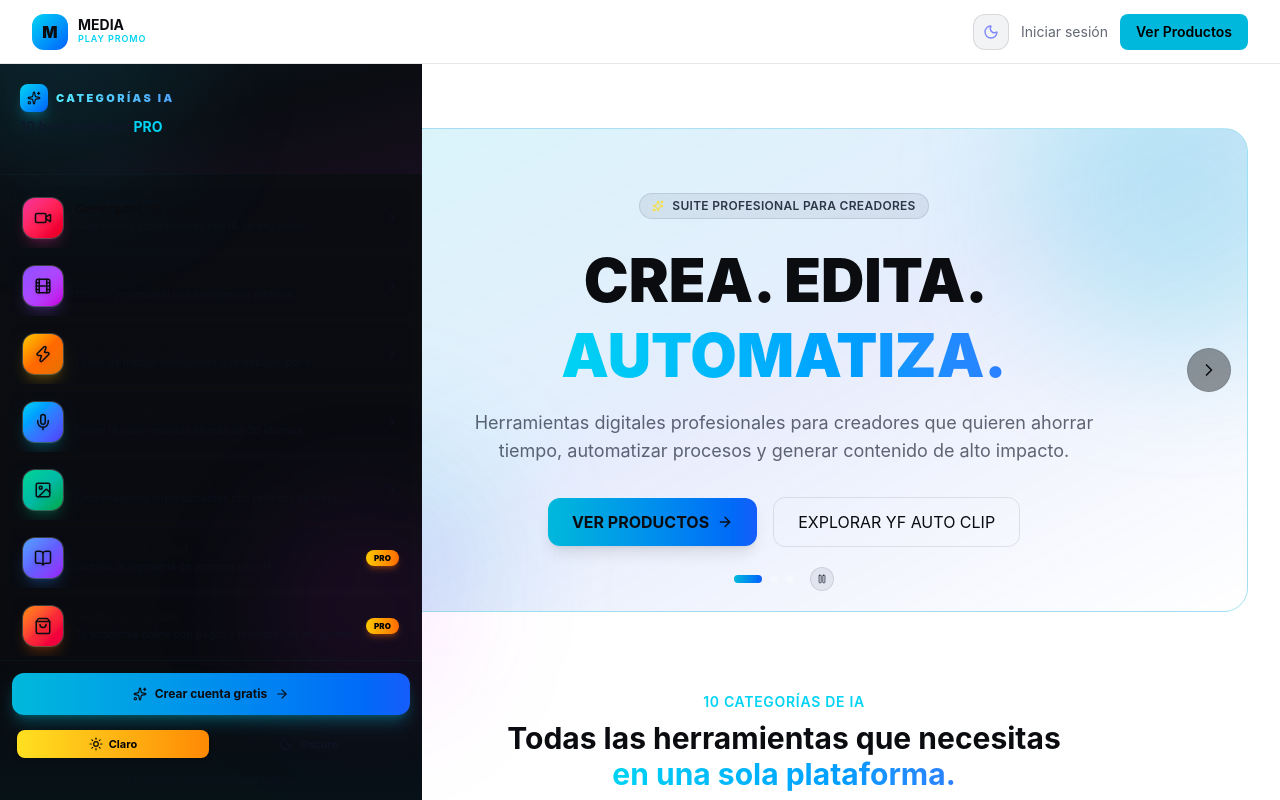
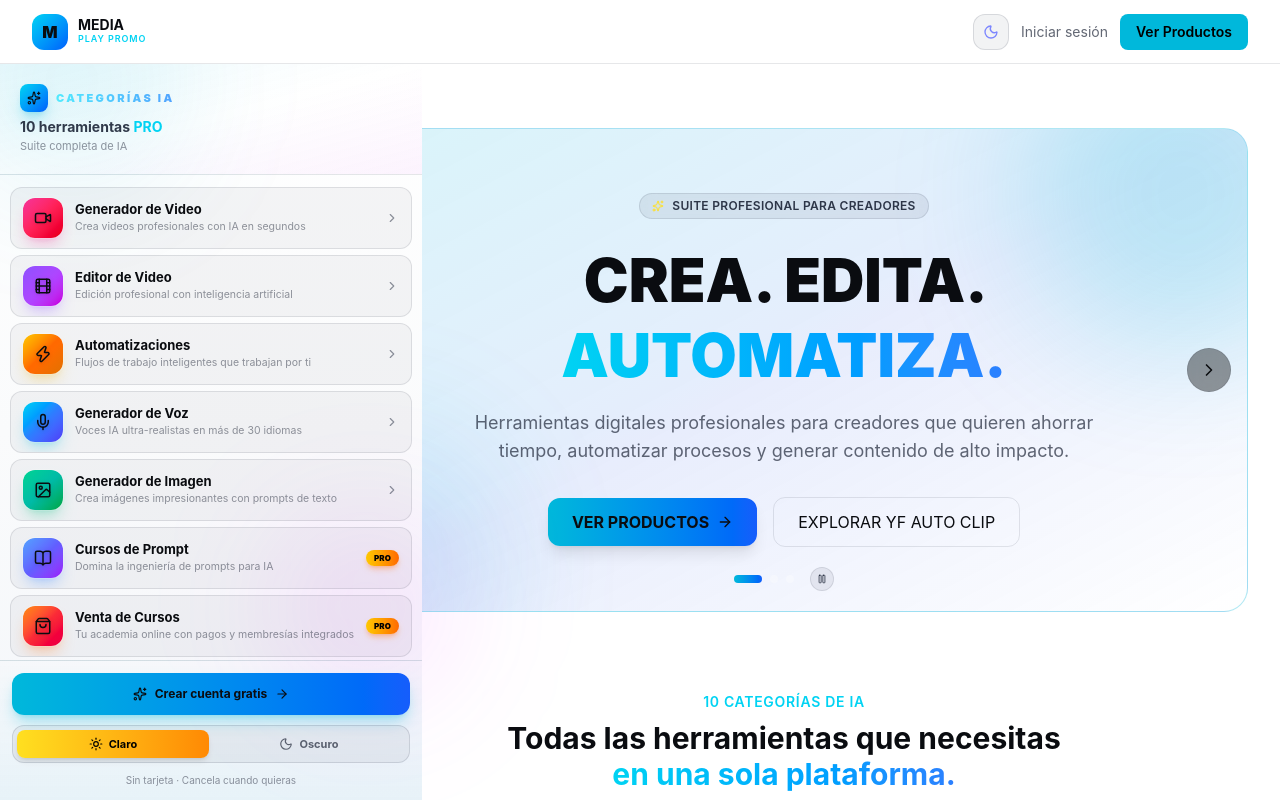
Before and after one commit to francy41/mediaplaypromo, a Next.js app: page / in a window 1280 px wide. Shown: the top 800 px of the page. Built offline with nearby package versions, Linux system fonts and the light colour scheme.

Commit message:
fix: flip dark gradient stops to white in light mode (sidebar visibility)

```diff
--- a/src/app/globals.css
+++ b/src/app/globals.css
@@ -74,6 +74,35 @@ body {
 :root[data-theme="light"] .bg-\[\#14171f\],
 :root[data-theme="light"] .bg-\[\#141720\] {
   background-color: #ffffff !important;
+}
+
+/* Gradient stops on the sidebar / cards — flip the dark hexes to white */
+:root[data-theme="light"] .from-\[\#0b0d12\],
+:root[data-theme="light"] .via-\[\#0a0c10\],
+:root[data-theme="light"] .to-\[\#080a0e\],
+:root[data-theme="light"] .from-\[\#070809\],
+:root[data-theme="light"] .from-\[\#080a0f\],
+:root[data-theme="light"] .from-\[\#0a0b10\],
+:root[data-theme="light"] .from-\[\#0a0c0f\],
+:root[data-theme="light"] .from-\[\#0a0c10\],
+:root[data-theme="light"] .from-\[\#0c0e14\],
+:root[data-theme="light"] .from-\[\#0f1219\],
+:root[data-theme="light"] .to-\[\#070809\],
+:root[data-theme="light"] .to-\[\#080a0f\],
+:root[data-theme="light"] .to-\[\#0a0b10\],
+:root[data-theme="light"] .to-\[\#0a0c0f\],
+:root[data-theme="light"] .to-\[\#0a0c10\],
+:root[data-theme="light"] .to-\[\#0c0e14\],
+:root[data-theme="light"] .to-\[\#0f1219\],
+:root[data-theme="light"] .via-\[\#070809\],
+:root[data-theme="light"] .via-\[\#080a0f\],
+:root[data-theme="light"] .via-\[\#0a0b10\],
+:root[data-theme="light"] .via-\[\#0c0e14\],
+:root[data-theme="light"] .via-\[\#0f1219\] {
+  --tw-gradient-from: #ffffff !important;
+  --tw-gradient-via: #fafbfc !important;
+  --tw-gradient-to: #f4f6fa !important;
+  --tw-gradient-stops: var(--tw-gradient-from), var(--tw-gradient-via, transparent), var(--tw-gradient-to) !important;
 }
 
 /* Borders: white/8, white/10, white/15 → slate */
```
